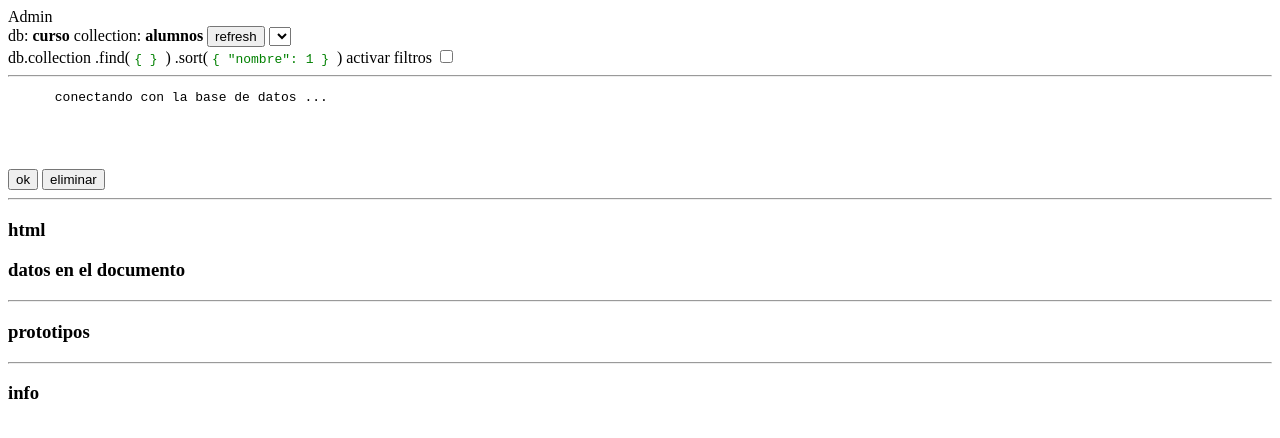
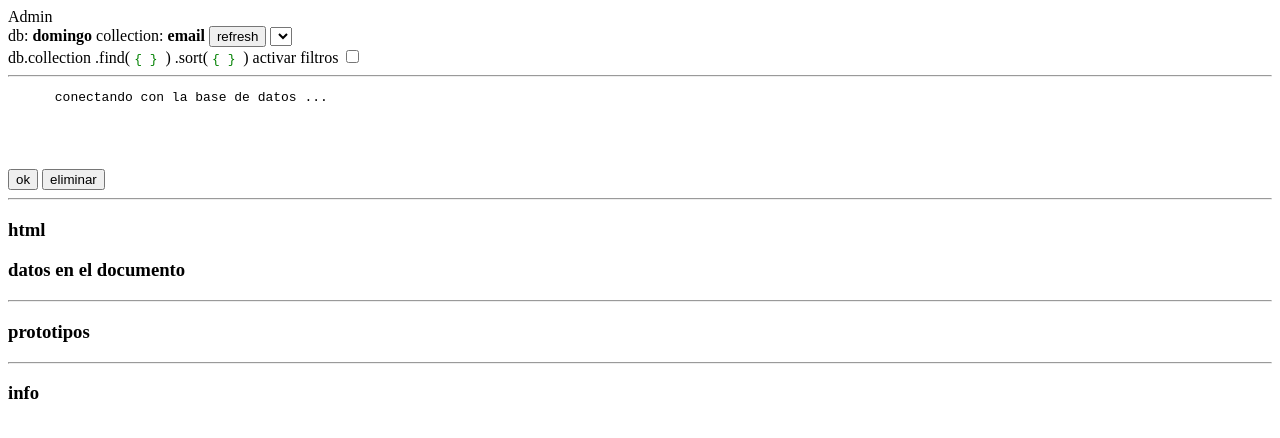
Before and after one commit to madagascript/Atlas, a website: page public/admin/index.html in a window 1280 px wide. Drawn offline with nearby package versions, Linux system fonts and the light colour scheme; no server answers.

Commit message:
quito ordenaciones por defecto

```diff
--- a/public/admin/index.html
+++ b/public/admin/index.html
@@ -35,7 +35,7 @@
       oninput="sortBy.checked = false"
       title=" oninput = sortBy.checked = false"
       style="color: green">
-        { "nombre": 1 }
+        {  }
     </code>
     )
 
--- a/public/admin/index.js
+++ b/public/admin/index.js
@@ -11,7 +11,7 @@ b) el server no ve el request.body en peticiones $.get(), así que $.post() si h
 
 
 
-const defaultDb = 'curso', defaultCollection = 'alumnos'
+const defaultDb = 'domingo', defaultCollection = 'email'
 
 
 /* clases de la aplicación */
--- a/server.js
+++ b/server.js
@@ -84,7 +84,7 @@ app.get('/:db/:collection', function (request, response) {
   MongoClient.connect(url, function(err, client) {
     client.db(request.params.db).collection(request.params.collection)
     .find()
-    .sort({nombre: 1, fecha: 1})
+    .sort({})
     .toArray( (err, results)=>{
       console.log(err)
       response.send(JSON.stringify(results));
```
Also changed, not shown: 1 other file.
